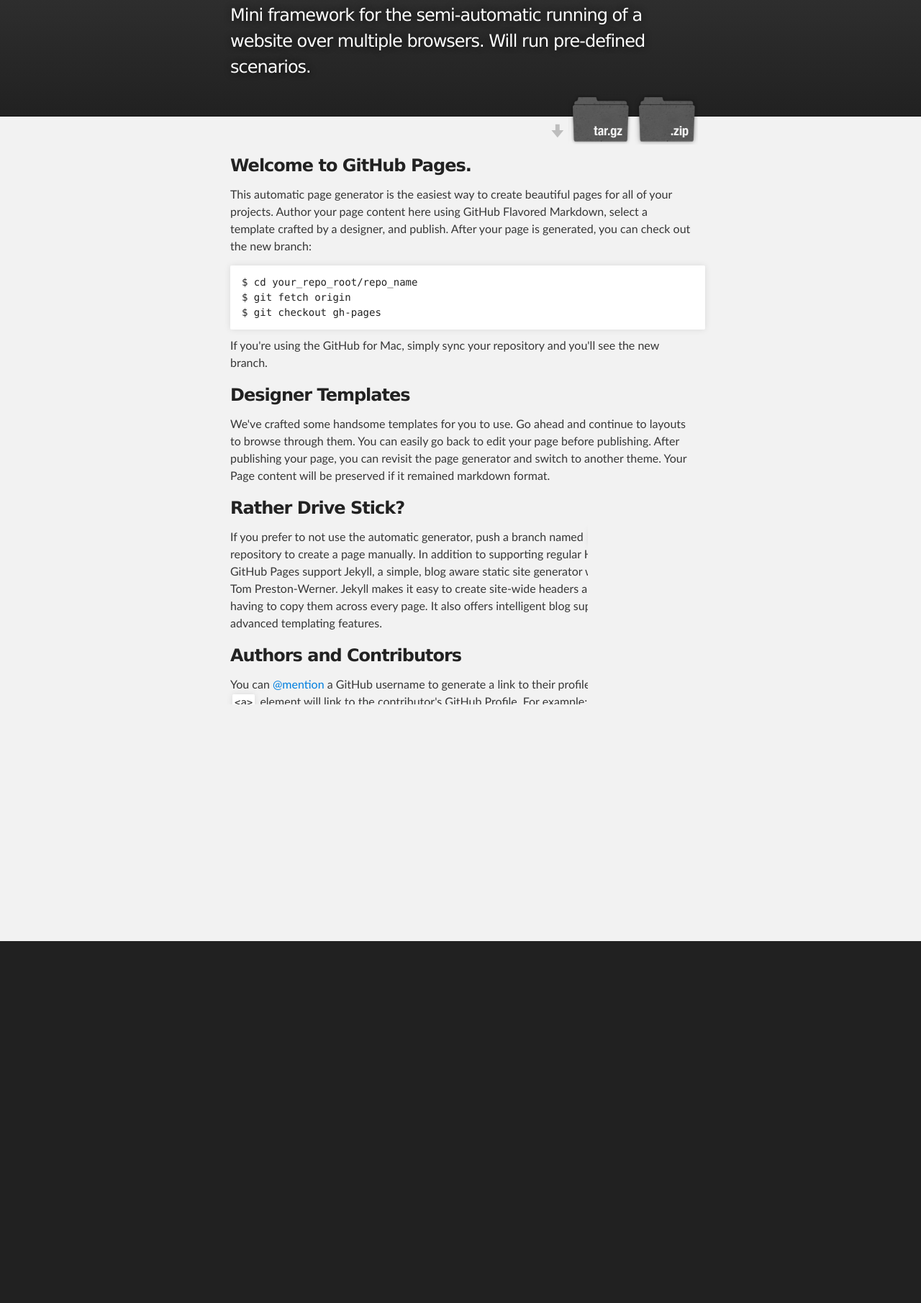
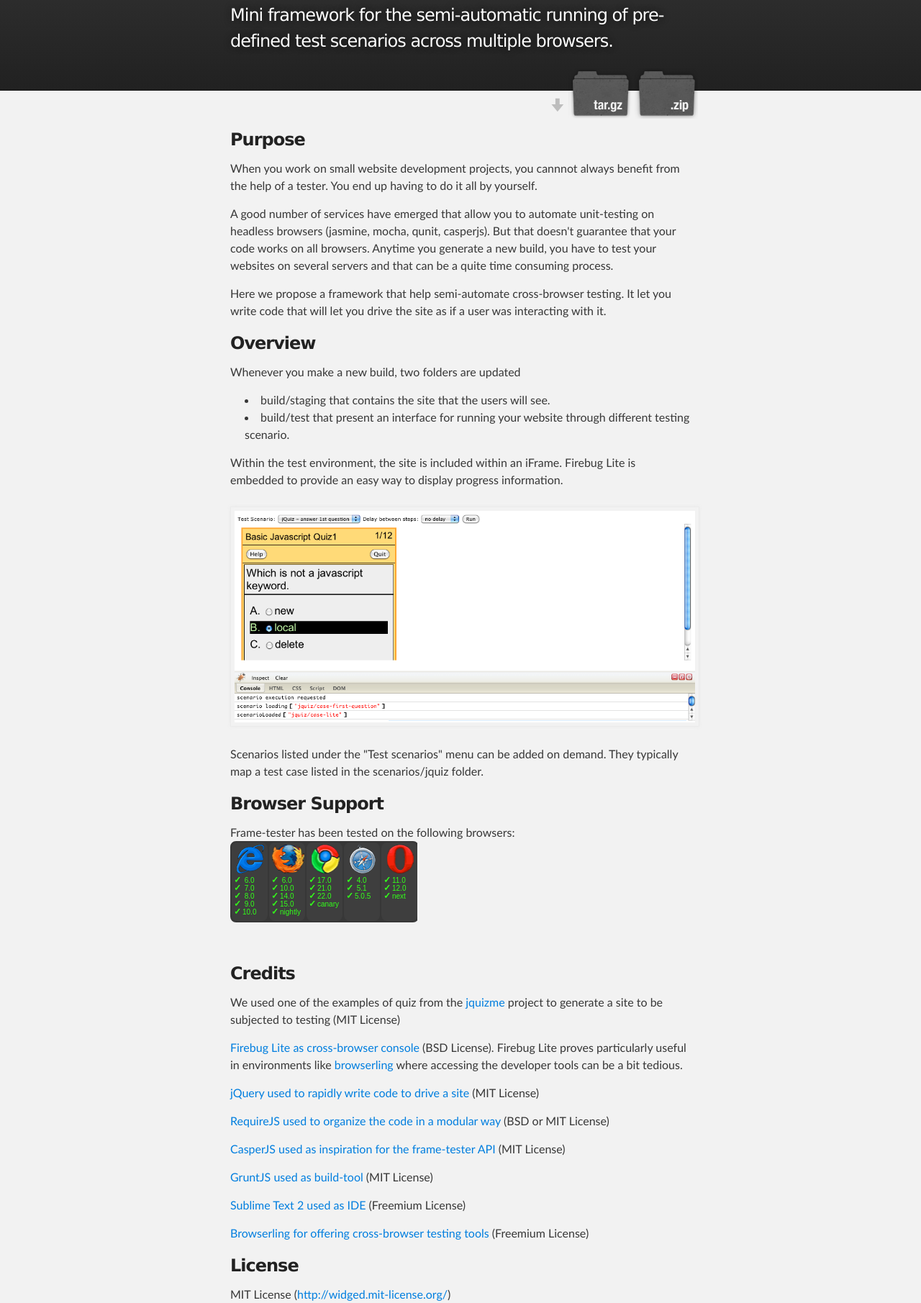
Before and after one commit to widged/frameDriver, a website: page index.html in a window 1280 px wide. Shown: the part 120-1931 px from the top of the page at 72% size. Before the commit the page ends 1428 px from the top, so only its background shows below. Drawn offline with Linux system fonts and the light colour scheme.

Commit message:
project information in index.html

```diff
--- a/index.html
+++ b/index.html
@@ -4,7 +4,7 @@
   <head>
     <meta charset='utf-8' />
     <meta http-equiv="X-UA-Compatible" content="chrome=1" />
-    <meta name="description" content="Frame-tester : Mini framework for the semi-automatic running of a website over multiple browsers. Will run pre-defined scenarios." />
+    <meta name="description" content="Frame-tester : Mini framework for the semi-automatic running of pre-defined test scenarios across multiple browsers." />
 
     <link rel="stylesheet" type="text/css" media="screen" href="stylesheets/stylesheet.css">
 
@@ -19,7 +19,7 @@
           <a id="forkme_banner" href="https://github.com/widged/frame-tester">View on GitHub</a>
 
           <h1 id="project_title">Frame-tester</h1>
-          <h2 id="project_tagline">Mini framework for the semi-automatic running of a website over multiple browsers. Will run pre-defined scenarios.</h2>
+          <h2 id="project_tagline">Mini framework for the semi-automatic running of pre-defined test scenarios across multiple browsers.</h2>
 
             <section id="downloads">
               <a class="zip_download_link" href="https://github.com/widged/frame-tester/zipball/master">Download this project as a .zip file</a>
@@ -31,39 +31,70 @@
     <!-- MAIN CONTENT -->
     <div id="main_content_wrap" class="outer">
       <section id="main_content" class="inner">
-        <h3>Welcome to GitHub Pages.</h3>
+<h3>Purpose</h3>
 
-<p>This automatic page generator is the easiest way to create beautiful pages for all of your projects. Author your page content here using GitHub Flavored Markdown, select a template crafted by a designer, and publish. After your page is generated, you can check out the new branch:</p>
+<p>When you work on small website development projects, you cannnot always benefit from the help of a tester. You end up having to do it all by yourself. </p>
+<p>A good number of services have emerged that allow you to automate unit-testing on headless browsers (jasmine, mocha, qunit, casperjs). But that doesn't guarantee that your code works on all browsers. Anytime you generate a new build, you have to test your websites on several servers and that can be a quite time consuming process. </p>
+<p>Here we propose a framework that help semi-automate cross-browser testing. It let you write code that will let you drive the site as if a user was interacting with it.</p>
 
-<pre><code>$ cd your_repo_root/repo_name
-$ git fetch origin
-$ git checkout gh-pages
-</code></pre>
+<h3>Overview</h3>
 
-<p>If you're using the GitHub for Mac, simply sync your repository and you'll see the new branch.</p>
+<p>Whenever you make a new build, two folders are updated</p>
+<ul>
+<li>build/staging that contains the site that the users will see. </li>
+<li>build/test that present an interface for running your website through different testing scenario. </li>
+</ul>
 
-<h3>Designer Templates</h3>
 
-<p>We've crafted some handsome templates for you to use. Go ahead and continue to layouts to browse through them. You can easily go back to edit your page before publishing. After publishing your page, you can revisit the page generator and switch to another theme. Your Page content will be preserved if it remained markdown format.</p>
+<p>Within the test environment, the site is included within an iFrame. Firebug Lite is embedded to provide an easy way to display progress information.</p>
 
-<h3>Rather Drive Stick?</h3>
+<img src="images/preview.png" />
 
-<p>If you prefer to not use the automatic generator, push a branch named <code>gh-pages</code> to your repository to create a page manually. In addition to supporting regular HTML content, GitHub Pages support Jekyll, a simple, blog aware static site generator written by our own Tom Preston-Werner. Jekyll makes it easy to create site-wide headers and footers without having to copy them across every page. It also offers intelligent blog support and other advanced templating features.</p>
+<p>Scenarios listed under the "Test scenarios" menu can be added on demand. They typically map a test case listed in the scenarios/jquiz folder.</p>
 
-<h3>Authors and Contributors</h3>
+<h3>Browser Support</h3>
 
-<p>You can <a href="https://github.com/blog/821" class="user-mention">@mention</a> a GitHub username to generate a link to their profile. The resulting <code>&lt;a&gt;</code> element will link to the contributor's GitHub Profile. For example: In 2007, Chris Wanstrath (<a href="https://github.com/defunkt" class="user-mention">@defunkt</a>), PJ Hyett (<a href="https://github.com/pjhyett" class="user-mention">@pjhyett</a>), and Tom Preston-Werner (<a href="https://github.com/mojombo" class="user-mention">@mojombo</a>) founded GitHub.</p>
+Frame-tester has been tested on the following browsers:
 
-<h3>Support or Contact</h3>
+<div style="text-align: left"><canvas id="myCanvas" width="260" ></canvas></div>
+<script src="build/browserCompatibility/badgeConfig.js"></script>
+<script src="build/browserCompatibility/browserBadge.js"></script>
+<script>
+BrowserBadge.buildBadge(browsers);
+</script>
 
-<p>Having trouble with Pages? Check out the documentation at <a href="http://help.github.com/pages">http://help.github.com/pages</a> or contact <a href="mailto:support@github.com">support@github.com</a> and we’ll help you sort it out.</p>
+
+<h3>Credits</h3>
+
+<p>We used one of the examples of quiz from the <a href="http://code.google.com/p/jquizme/">jquizme</a> project to generate a site to be subjected to testing (MIT License)</p>
+
+<p><a href="http://getfirebug.com/firebuglite">Firebug Lite as cross-browser console</a> (BSD License). Firebug Lite proves particularly useful in environments like <a href="https://browserling.com/">browserling</a> where accessing the developer tools can be a bit tedious.</p>
+
+<p><a href="http://jquery.com/">jQuery used to rapidly write code to drive a site</a> (MIT License)</p>
+
+<p><a href="http://requirejs.org/">RequireJS used to organize the code in a modular way</a> (BSD or MIT License)</p>
+
+<p><a href="http://casperjs.org/">CasperJS used as inspiration for the frame-tester API</a> (MIT License)</p>
+
+<p><a href="http://gruntjs.com/">GruntJS used as build-tool</a> (MIT License)</p>
+
+<p><a href="http://www.sublimetext.com/2">Sublime Text 2 used as IDE</a> (Freemium License)</p>
+
+<p><a href="https://browserling.com/">Browserling for offering cross-browser testing tools</a> (Freemium License)</p>
+
+
+
+<h3>License</h3>
+
+MIT License (<a href="http://widged.mit-license.org/">http://widged.mit-license.org/</a>)
+</p>
       </section>
     </div>
 
     <!-- FOOTER  -->
     <div id="footer_wrap" class="outer">
       <footer class="inner">
-        <p class="copyright">Frame-tester maintained by <a href="https://github.com/widged">widged</a></p>
+        <p class="copyright">Frame-tester maintained by <a href="https://github.com/widged" class="user-mention">widged</a></p>
         <p>Published with <a href="http://pages.github.com">GitHub Pages</a></p>
       </footer>
     </div>
```
Also changed, not shown: build/browserCompatibility/badgeConfig.js (renamed from build/browserCompabibility/badgeConfig.js), build/browserCompatibility/browserBadge.js (renamed from build/browserCompabibility/browserBadge.js), build/browserCompatibility/index.html, build/browserCompatibility/readme.markdown (renamed from build/browserCompabibility/readme.markdown), images/preview.png (added), 2 other files.
